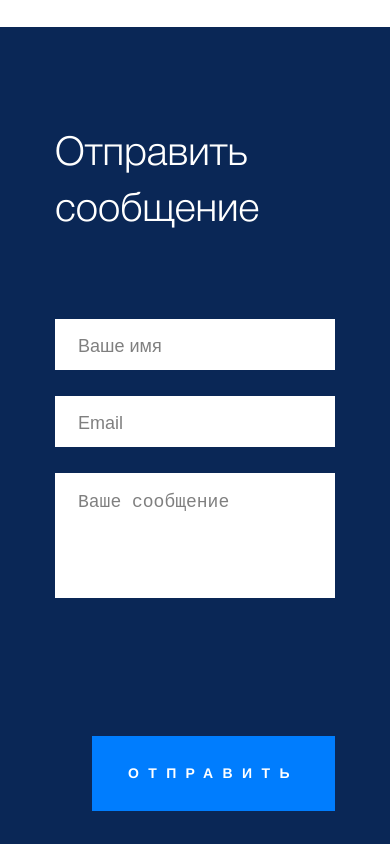
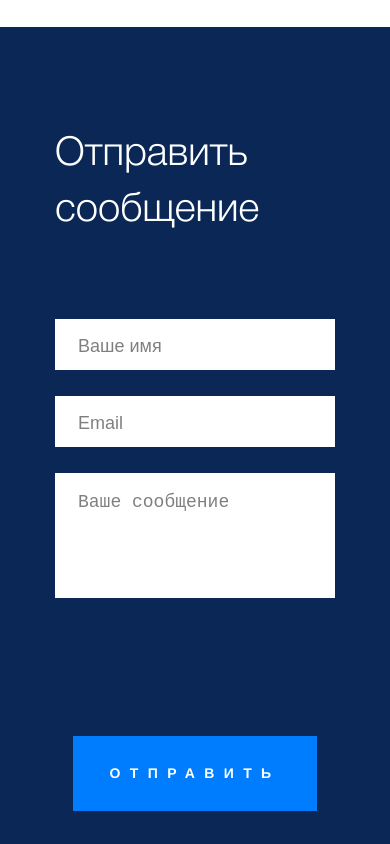
Before and after one commit to Alexandra789/conference-page-template, a website built with webpack: page src/index.html in a window 390 px wide. Shown: the part 1740-2584 px from the top of the page. Built offline with nearby package versions, Linux system fonts and the light colour scheme; files whose address does not match are found by name.

Commit message:
fix style

```diff
--- a/src/scss/block/contact.scss
+++ b/src/scss/block/contact.scss
@@ -21,6 +21,8 @@
 		justify-content: space-between;
 		@media (max-width: 720px) {
 			max-width: 280px;
+			justify-content: center;
+			align-items: center;
 		}
 
 		&__title {
@@ -70,6 +72,7 @@
 			margin-left: auto;
 			@media (max-width: 720px) {
 				margin-top: 138px;
+				margin-left: 0;
 			}
 		}
 	}
```
